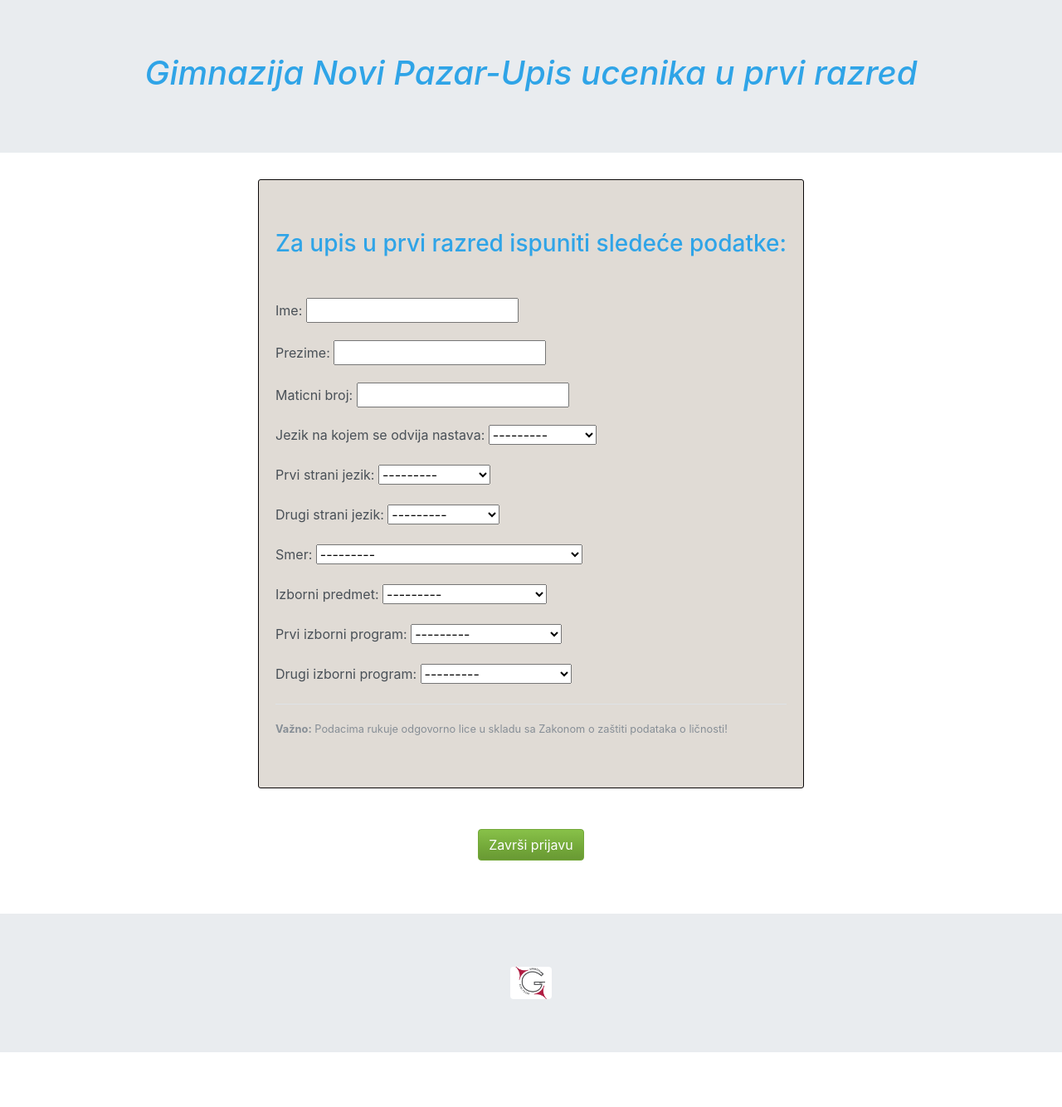
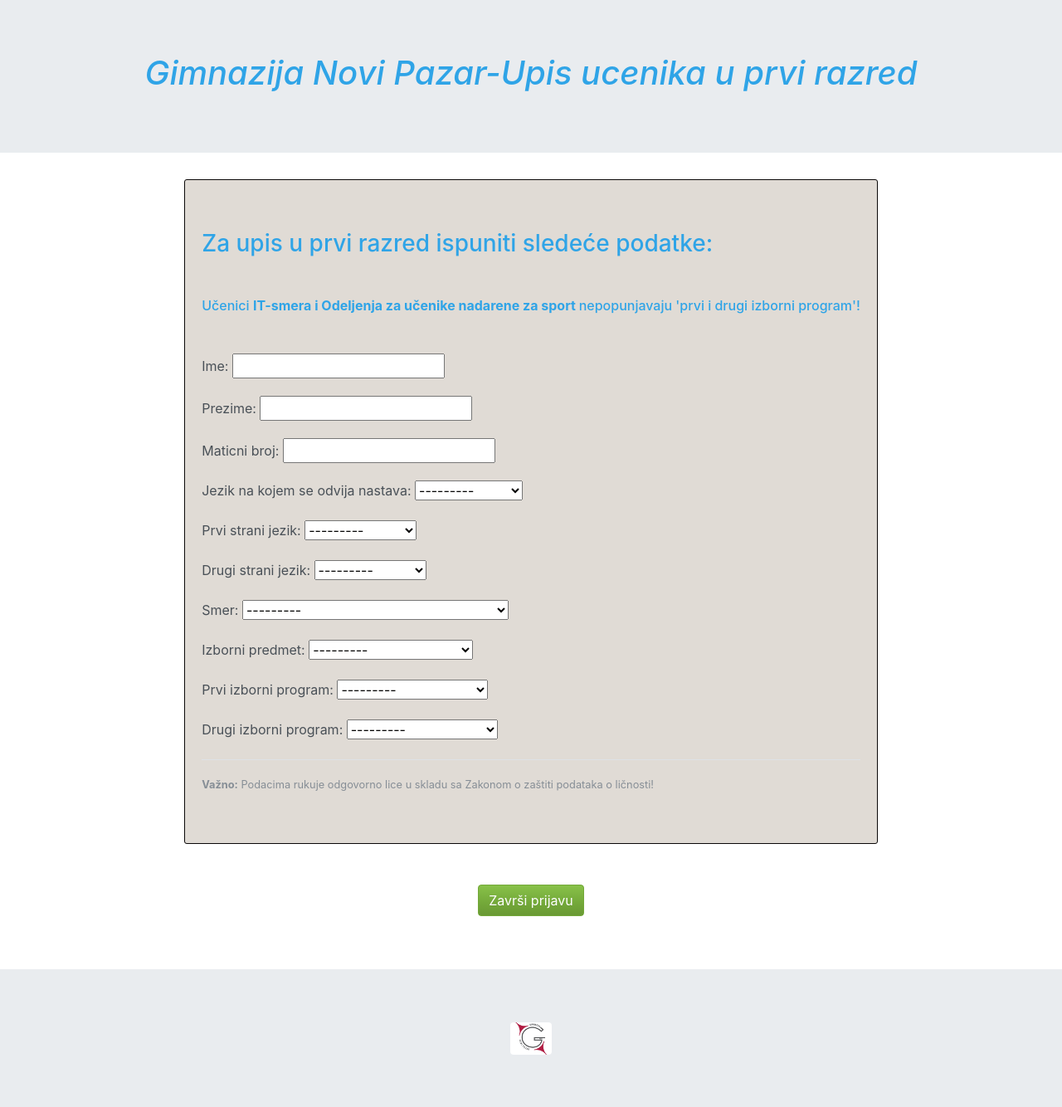
Before and after one commit to BakirCu/Gimnazija, a Django app: page /prvi-razred-prijava in a window 1280 px wide. Shown: the part 56-1390 px from the top of the page at 83% size. Before the commit the page ends 1324 px from the top, so only its background shows below. Run offline with Django 3.2, Linux system fonts and the light colour scheme; some libraries are stand-ins or nearby versions.

Commit message:
Dodaobavestenje za IT

```diff
--- a/lekcije/templates/lekcije/prvi_razred_prijava.html
+++ b/lekcije/templates/lekcije/prvi_razred_prijava.html
@@ -27,6 +27,10 @@
             {% csrf_token %}
             <div class="content-section">
                 <h3 class="mb-5">Za upis u prvi razred ispuniti sledeće podatke:</h3>
+                <h6 class="mb-5"> Učenici <b>IT-smera i Odeljenja za učenike nadarene za sport </b>nepopunjavaju 'prvi i
+                    drugi
+                    izborni
+                    program'!</h6>
                 {{ form.as_p }}
                 <div class="border-top pt-3">
                     <small class="text-muted">
```
